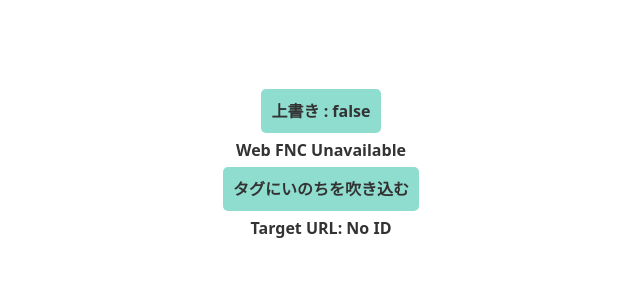
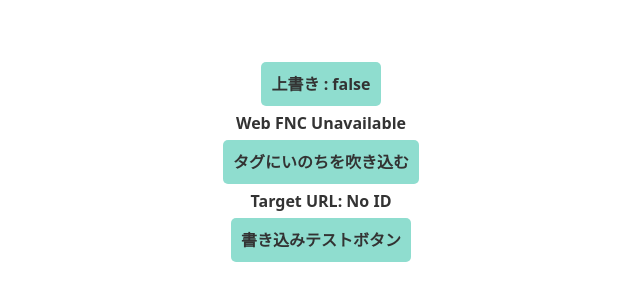
Before and after one commit to inoue2002/cocoro-to-classi, a Nuxt app: page /givebirth in a window 1280 px wide. Shown: the part 238-538 px from the top of the page, without its empty margins (319-959 px from the left). Built offline with nearby package versions, Linux system fonts and the light colour scheme.

Commit message:
動作テスト

```diff
--- a/pages/givebirth.vue
+++ b/pages/givebirth.vue
@@ -26,6 +26,18 @@
       reader.write({
         records: [{ recordType: "url", data: targetURL.value }]
       });
+      // データーベースに記録する
+      useNuxtApp().$registerCardId(itemId)
+    } catch(err) {
+      alert(err)
+      console.log(err);
+    }
+  }
+
+  const test = ()=>{
+    const itemId = uuidv4()
+    targetURL.value = `${URL_BASE}${itemId}`;
+    try {
       // データーベースに記録する
       useNuxtApp().$registerCardId(itemId)
     } catch(err) {
@@ -67,6 +79,7 @@
     <div>{{isNFCAvailable ? "Web NFC Available" : "Web FNC Unavailable"}}</div>
     <button class="givebirth" @click="NFCOnScan">タグにいのちを吹き込む</button>
     <div>Target URL: {{targetURL}}</div>
+    <button @click="test">書き込みテストボタン</button>
   </div>
 </template>
 
```
